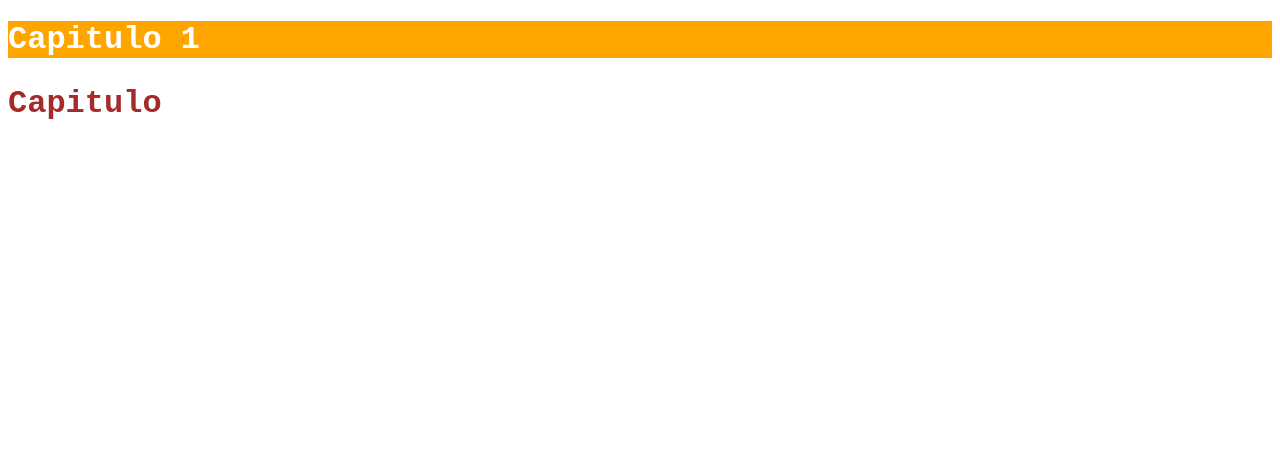
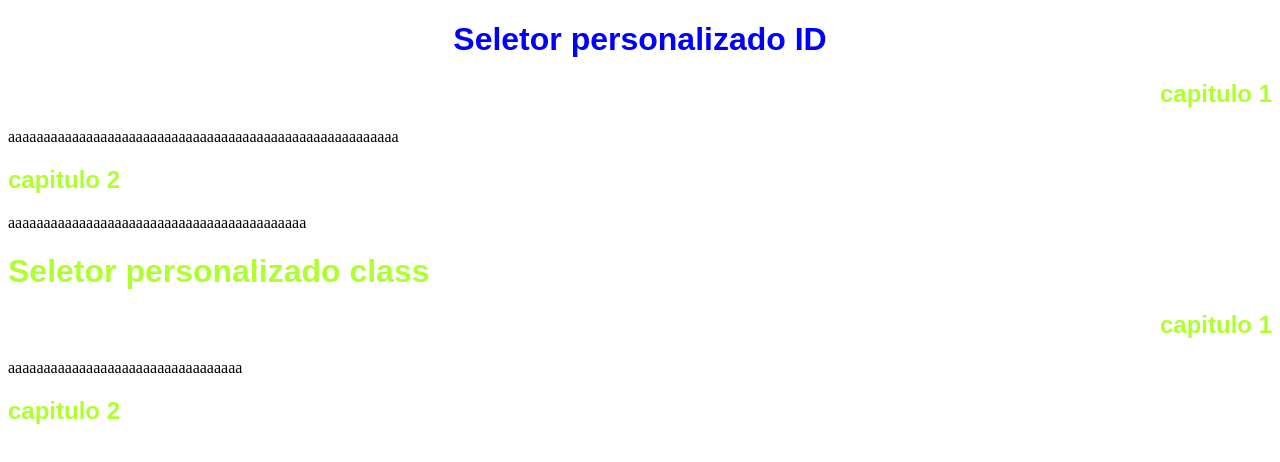
Before and after one commit to MayraSuellen/SI1N-CSW, a plain HTML site: page aula 17/index.html in a window 1280 px wide. Drawn offline with Linux system fonts and the light colour scheme.

Commit message:
Add files via upload

```diff
--- a/aula 17/index.html
+++ b/aula 17/index.html
@@ -1,14 +1,38 @@
 <!DOCTYPE html>
-<html lang="en">
+<html lang="pt-br">
 <head>
     <meta charset="UTF-8">
     <meta http-equiv="X-UA-Compatible" content="IE=edge">
     <meta name="viewport" content="width=device-width, initial-scale=1.0">
-    <title>CSS</title>
+    <title>ID, CLASS</title>
+</head>
+<style>
+    #titulo{
+       font-family: Arial, Helvetica, sans-serif;
+       color: blue;
+       text-align: center;
+   }
 
-</head>
-<body style="background-color: ; lightblue ; font-family: 'courier new', couries, monospace">
-    <h1 style="color: white; background-color: orange; font-size: 2em;">Capitulo 1</h1>
-    <h2 style="color: brown; font-size: 2em;"> Capitulo</h2>
-
+   .primario{
+       font-family: Arial, Helvetica, sans-serif;
+       color: greenyellow;
+       text-align: left;
+    }
+    .segundario{
+       font-family: Arial, Helvetica, sans-serif;
+       color: greenyellow;
+       text-align: right;
+    }
+      </style>
+<body>
+   <h1 id="titulo">Seletor personalizado ID</h1>
+   <h2 class=" segundario">capitulo 1</h2>
+   <p>aaaaaaaaaaaaaaaaaaaaaaaaaaaaaaaaaaaaaaaaaaaaaaaaaaaaaaa</p>
+   <h2 class="primario"> capitulo 2</h2>
+   <p>aaaaaaaaaaaaaaaaaaaaaaaaaaaaaaaaaaaaaaaaaa</p>
+   <h1 class="primario">Seletor personalizado class</h1>
+   <h2 class="segundario">capitulo 1</h2>
+   <p> aaaaaaaaaaaaaaaaaaaaaaaaaaaaaaaaa</p>
+   <h2 class="primario">capitulo 2</h2>
+</body>
 </html>
```
